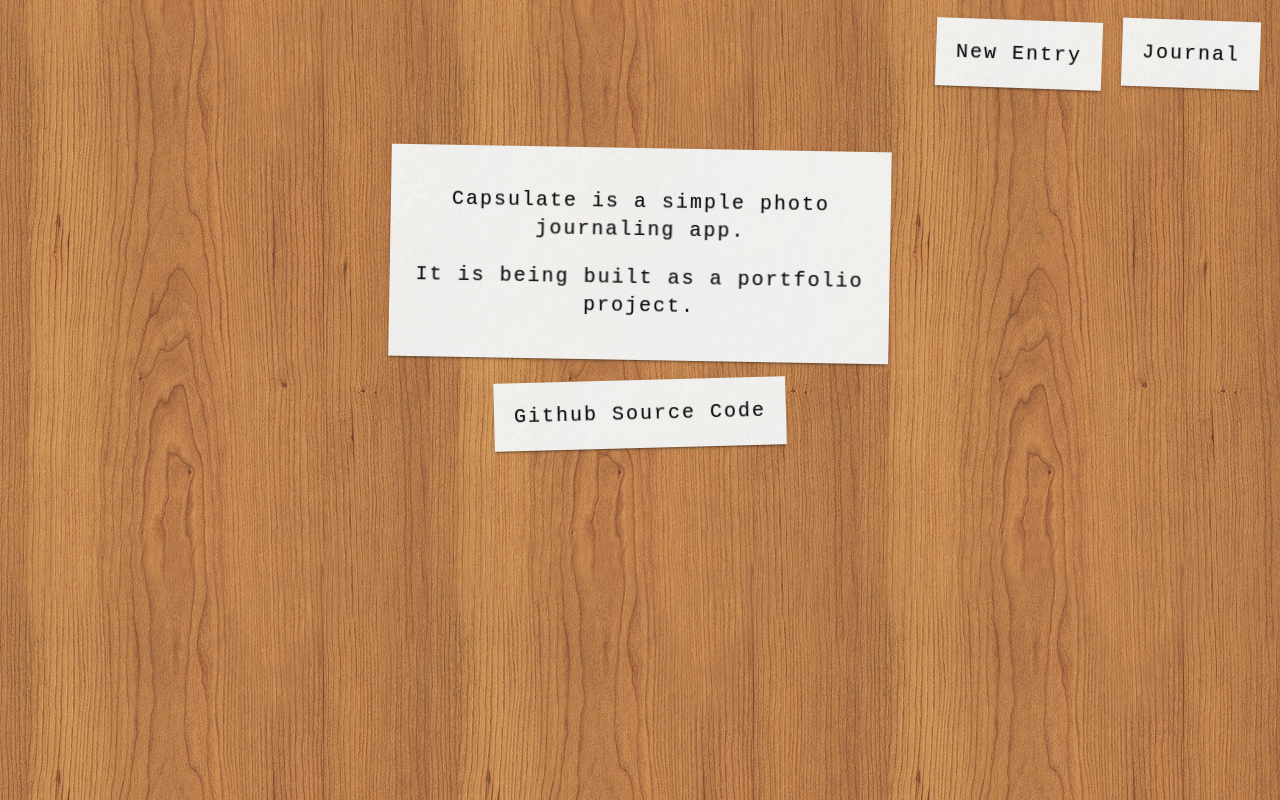
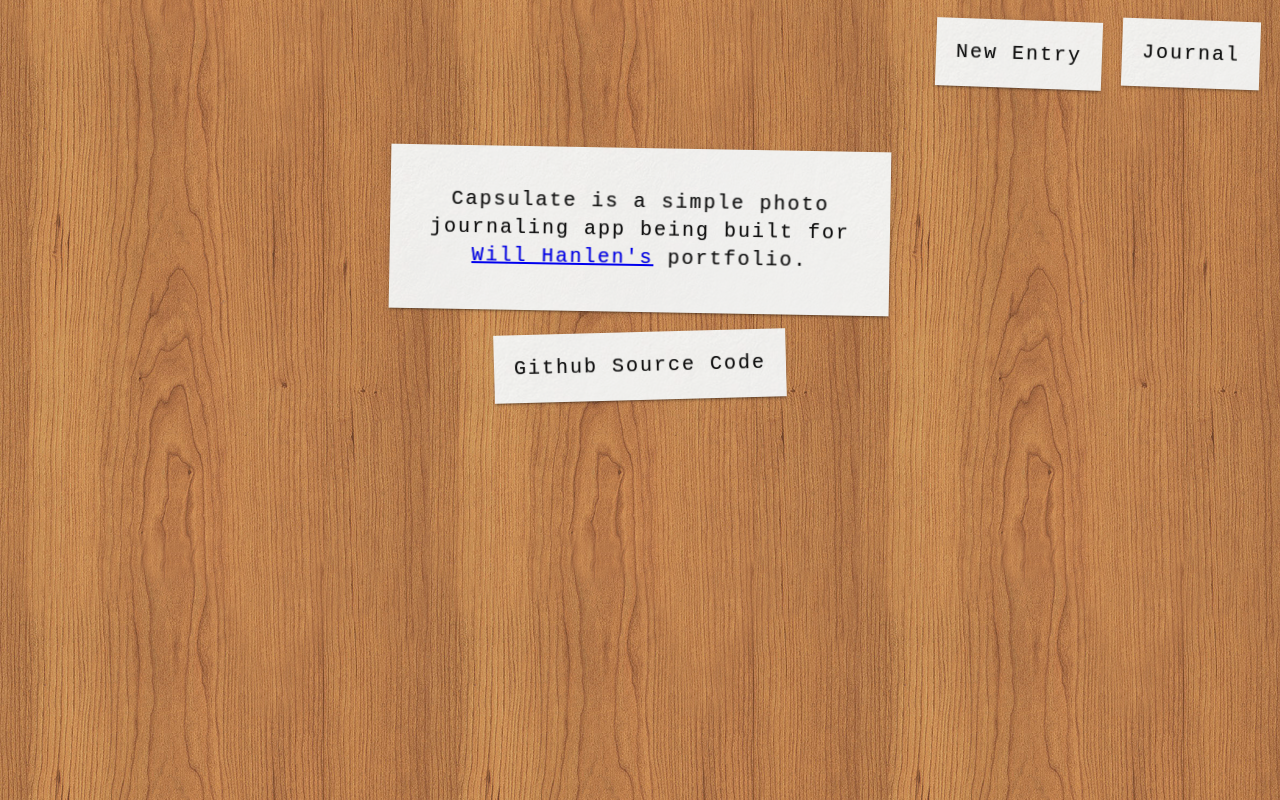
Before and after one commit to will-hanlen/capsulate, a Next.js app: page /about in a window 1280 px wide. Built offline with nearby package versions, Linux system fonts and the light colour scheme.

Commit message:
link to linkedin on about page

```diff
--- a/pages/about.js
+++ b/pages/about.js
@@ -20,8 +20,7 @@ const About = () => {
 
       <main>
         <div className="card r2">
-          <p>Capsulate is a simple photo journaling app.</p>
-          <p>It is being built as a portfolio project.</p>
+          <p>Capsulate is a simple photo journaling app being built for <a href="https://www.linkedin.com/in/will-hanlen/">Will Hanlen's</a> portfolio.</p>
         </div>
         <a className="card actionable r4" href="https://github.com/will-hanlen/capsulate">Github Source Code</a>
       </main>
```
